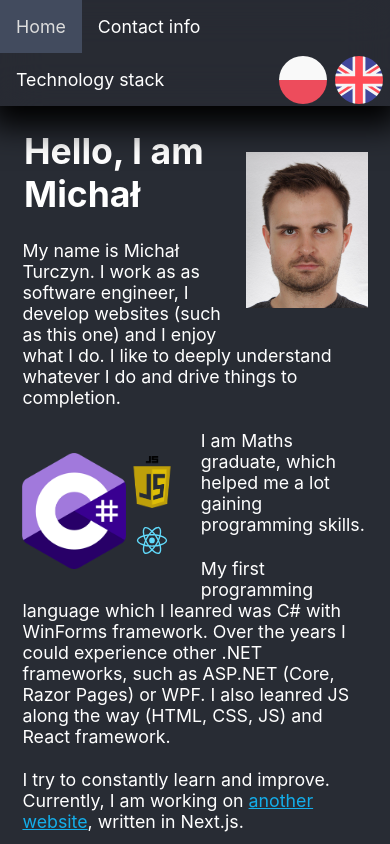
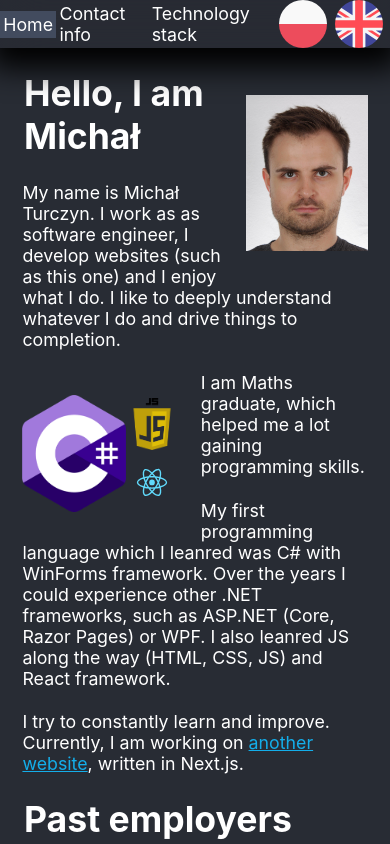
Before and after one commit to mturczyn/about-intrinsic, a React (Create React App) app: page / in a window 390 px wide. Shown: the top 844 px of the page. Built offline with nearby package versions, Linux system fonts and the light colour scheme.

Commit message:
Corrected display of navbar in smaller screens.

```diff
--- a/src/Navbar/Navbar.css
+++ b/src/Navbar/Navbar.css
@@ -4,9 +4,9 @@
 }
 
 nav {
+    align-items: center;
     z-index: 100;
     display: flex;
-    flex-wrap: wrap;
     position: sticky;
     top: 0;
     left: 0;
@@ -59,6 +59,12 @@ nav > a {
     transition: background-color var(--hover-transition-duration) linear;
 }
 
+@media (max-width: 600px) {
+    nav > a {
+        padding: 0.2rem;
+    }
+}
+
 .current-location,
 nav > a:hover {
     background-color: rgb(var(--secondary-bg-color));
```
